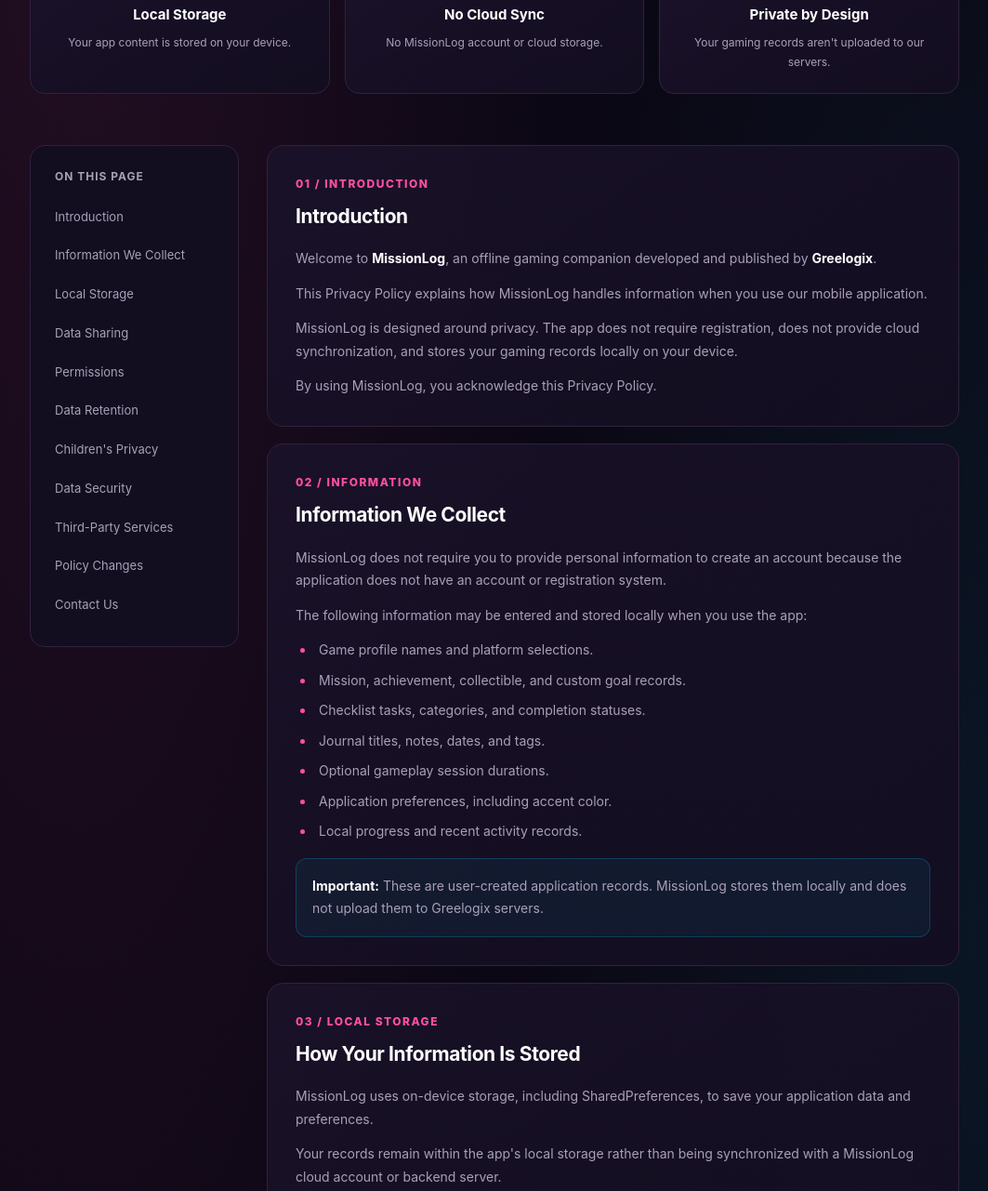
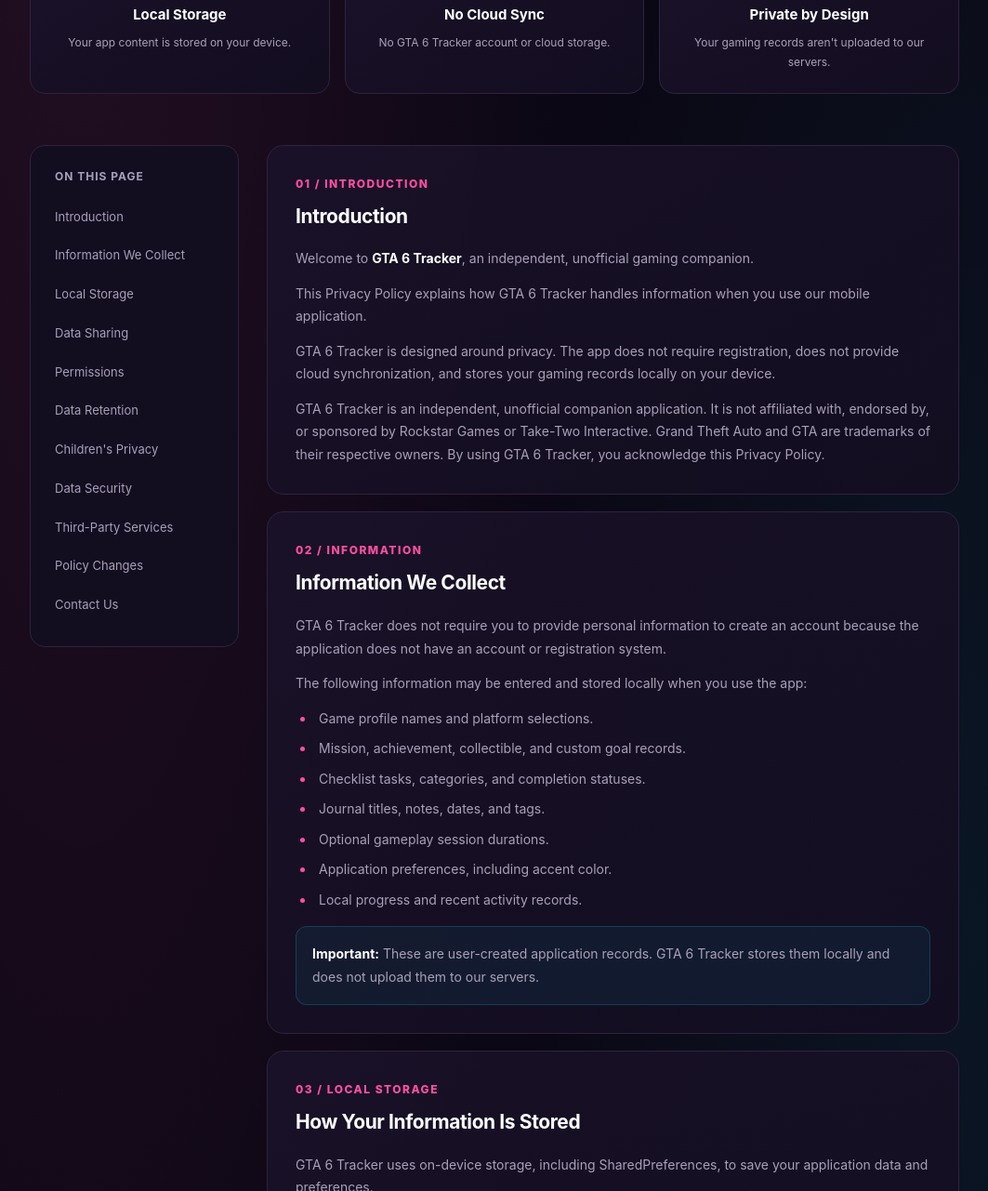
Before and after one commit to greelogix/mission_log_privacy_policy, a plain HTML site: page index.html in a window 1280 px wide. Shown: the part 640-1921 px from the top of the page at 93% size, without its empty margins (108-1171 px from the left). Drawn offline with Linux system fonts and the light colour scheme.

Commit message:
Update index.html

```diff
--- a/index.html
+++ b/index.html
@@ -5,8 +5,8 @@
   <meta charset="UTF-8">
   <meta name="viewport" content="width=device-width, initial-scale=1.0">
 
-  <title>Privacy Policy | MissionLog</title>
-  <meta name="description" content="Read the MissionLog Privacy Policy. MissionLog is an offline gaming companion that keeps your gaming progress and personal notes on your device.">
+  <title>Privacy Policy | GTA 6 Tracker</title>
+  <meta name="description" content="Read the GTA 6 Tracker Privacy Policy. GTA 6 Tracker is an offline gaming companion that keeps your gaming progress and personal notes on your device.">
   <meta name="theme-color" content="#0B0714">
 
   <style>
@@ -445,7 +445,7 @@
     <div class="container navbar">
       <a href="#" class="brand">
         <div class="brand-icon">⌁</div>
-        <div>MISSION<span>LOG</span></div>
+        <div>GTA 6 <span>TRACKER</span></div>
       </a>
       <a href="mailto:abuzer.social@gmail.com" class="nav-link">
         Contact Support ↗
@@ -458,7 +458,7 @@
       <div class="eyebrow">Privacy & Security</div>
       <h1>Your Progress.<br><span class="gradient-text">Your Privacy.</span></h1>
       <p>
-        MissionLog is your offline gaming companion. Your missions,
+        GTA 6 Tracker is your offline gaming companion. Your missions,
         achievements, checklists, and journal entries are designed
         to stay on your device.
       </p>
@@ -478,7 +478,7 @@
         <div class="highlight-icon">☁️</div>
         <div>
           <h3>No Cloud Sync</h3>
-          <p>No MissionLog account or cloud storage.</p>
+          <p>No GTA 6 Tracker account or cloud storage.</p>
         </div>
       </div>
 
@@ -516,20 +516,24 @@
           <div class="section-number">01 / INTRODUCTION</div>
           <h2>Introduction</h2>
           <p>
-            Welcome to <strong>MissionLog</strong>, an offline gaming
-            companion developed and published by <strong>Greelogix</strong>.
+            Welcome to <strong>GTA 6 Tracker</strong>, an independent, unofficial gaming companion.
           </p>
           <p>
-            This Privacy Policy explains how MissionLog handles
+            This Privacy Policy explains how GTA 6 Tracker handles
             information when you use our mobile application.
           </p>
           <p>
-            MissionLog is designed around privacy. The app does not
+            GTA 6 Tracker is designed around privacy. The app does not
             require registration, does not provide cloud synchronization,
             and stores your gaming records locally on your device.
           </p>
           <p>
-            By using MissionLog, you acknowledge this Privacy Policy.
+            GTA 6 Tracker is an independent, unofficial companion application.
+            It is not affiliated with, endorsed by, or sponsored by Rockstar Games
+            or Take-Two Interactive. Grand Theft Auto and GTA are trademarks of
+            their respective owners.
+
+            By using GTA 6 Tracker, you acknowledge this Privacy Policy.
           </p>
         </section>
 
@@ -537,7 +541,7 @@
           <div class="section-number">02 / INFORMATION</div>
           <h2>Information We Collect</h2>
           <p>
-            MissionLog does not require you to provide personal
+            GTA 6 Tracker does not require you to provide personal
             information to create an account because the application
             does not have an account or registration system.
           </p>
@@ -558,8 +562,8 @@
           <div class="info-box">
             <p>
               <strong>Important:</strong> These are user-created
-              application records. MissionLog stores them locally
-              and does not upload them to Greelogix servers.
+              application records. GTA 6 Tracker stores them locally
+              and does not upload them to our servers.
             </p>
           </div>
         </section>
@@ -568,17 +572,17 @@
           <div class="section-number">03 / LOCAL STORAGE</div>
           <h2>How Your Information Is Stored</h2>
           <p>
-            MissionLog uses on-device storage, including
+            GTA 6 Tracker uses on-device storage, including
             SharedPreferences, to save your application data and
             preferences.
           </p>
           <p>
             Your records remain within the app's local storage
-            rather than being synchronized with a MissionLog cloud
+            rather than being synchronized with a GTA 6 Tracker cloud
             account or backend server.
           </p>
           <p>
-            MissionLog does not provide an account-based backup
+            GTA 6 Tracker does not provide an account-based backup
             or recovery service. If you uninstall the application
             or clear its app data, locally stored records may be
             permanently lost.
@@ -593,8 +597,7 @@
           <div class="section-number">04 / DATA SHARING</div>
           <h2>Data Sharing and Disclosure</h2>
           <p>
-            Greelogix does not receive or sell your locally stored
-            gaming records through MissionLog.
+            We do not receive or sell your locally stored gaming records through GTA 6 Tracker.
           </p>
           <p>
             We do not upload your missions, achievements, checklists,
@@ -615,7 +618,7 @@
           <div class="section-number">05 / DEVICE PERMISSIONS</div>
           <h2>Device Permissions</h2>
           <p>
-            MissionLog is designed to provide its core tracking
+            GTA 6 Tracker is designed to provide its core tracking
             and journaling functionality without requiring an
             online account or server connection.
           </p>
@@ -635,8 +638,8 @@
           </p>
           <p>You can remove your information by:</p>
           <ul>
-            <li>Using the Clear All Data option in MissionLog Settings.</li>
-            <li>Clearing MissionLog's storage through your device settings.</li>
+            <li>Using the Clear All Data option in GTA 6 Tracker Settings.</li>
+            <li>Clearing GTA 6 Tracker's storage through your device settings.</li>
             <li>Uninstalling the application.</li>
           </ul>
           <p>
@@ -645,8 +648,7 @@
             journal entries, sessions, and related local activity.
           </p>
           <p>
-            Greelogix does not maintain a server-side copy of
-            your MissionLog records that can be restored after deletion.
+            We do not maintain a server-side copy of your GTA 6 Tracker records that can be restored after deletion.
           </p>
         </section>
 
@@ -654,7 +656,7 @@
           <div class="section-number">07 / CHILDREN'S PRIVACY</div>
           <h2>Children's Privacy</h2>
           <p>
-            MissionLog does not require users to submit personal
+            GTA 6 Tracker does not require users to submit personal
             information or create an account.
           </p>
           <p>
@@ -673,7 +675,7 @@
           <div class="section-number">08 / SECURITY</div>
           <h2>Data Security</h2>
           <p>
-            MissionLog is designed to minimize data exposure by
+            GTA 6 Tracker is designed to minimize data exposure by
             keeping user-created gaming records in local application
             storage instead of transmitting them to our servers.
           </p>
@@ -693,7 +695,7 @@
           <div class="section-number">09 / THIRD-PARTY SERVICES</div>
           <h2>Third-Party Services</h2>
           <p>
-            MissionLog's core functionality does not require
+            GTA 6 Tracker's core functionality does not require
             third-party accounts, cloud synchronization, or
             advertising services.
           </p>
@@ -707,7 +709,7 @@
             The hosting provider for this Privacy Policy website
             may also process standard website request information
             under its own privacy practices. This is separate
-            from the local data stored inside MissionLog.
+            from the local data stored inside GTA 6 Tracker.
           </p>
         </section>
 
@@ -733,18 +735,17 @@
           <h2>Contact Us</h2>
           <p>
             If you have questions, concerns, or requests regarding
-            this Privacy Policy or MissionLog's privacy practices,
+            this Privacy Policy or GTA 6 Tracker's privacy practices,
             please contact us.
           </p>
           <ul>
-            <li><strong>App:</strong> MissionLog</li>
-            <li><strong>Developer / Company:</strong> Greelogix</li>
+            <li><strong>App:</strong> GTA 6 Tracker</li>
             <li><strong>Email:</strong> abuzer.social@gmail.com</li>
           </ul>
           <div class="info-box pink-box">
             <p>
               We welcome privacy-related questions and feedback.
-              Please include "MissionLog Privacy" in your email subject.
+              Please include "GTA 6 Tracker Privacy" in your email subject.
             </p>
           </div>
         </section>
@@ -756,19 +757,19 @@
       <div class="eyebrow">We're Here to Help</div>
       <h2>Your Privacy Matters.</h2>
       <p>
-        Questions about MissionLog? Get in touch with the Greelogix team.
+        Questions about GTA 6 Tracker? Get in touch with our support team.
       </p>
       <a class="contact-button"
-         href="mailto:abuzer.social@gmail.com?subject=MissionLog%20Privacy">
-        Contact Greelogix ↗
+         href="mailto:abuzer.social@gmail.com?subject=GTA 6 Tracker%20Privacy">
+        Contact Support ↗
       </a>
     </section>
   </main>
 
   <footer>
     <div class="container footer-inner">
-      <div class="footer-brand">MISSION<span>LOG</span></div>
-      <p>© 2026 Greelogix. All rights reserved.</p>
+      <div class="footer-brand">GTA 6 <span>TRACKER</span></div>
+      <p>© 2026 GTA 6 Tracker. All rights reserved.</p>
       <p>Your offline gaming companion.</p>
     </div>
   </footer>
```
